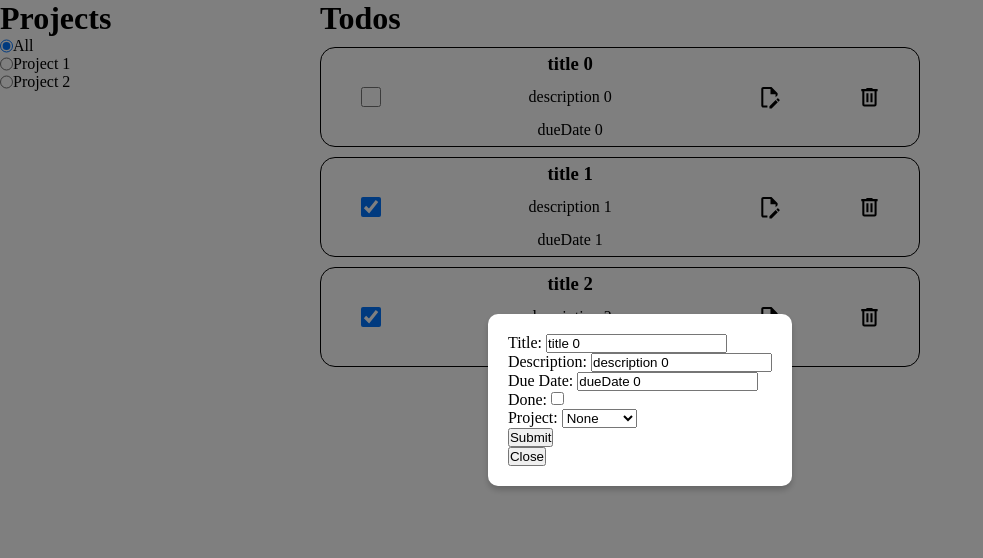
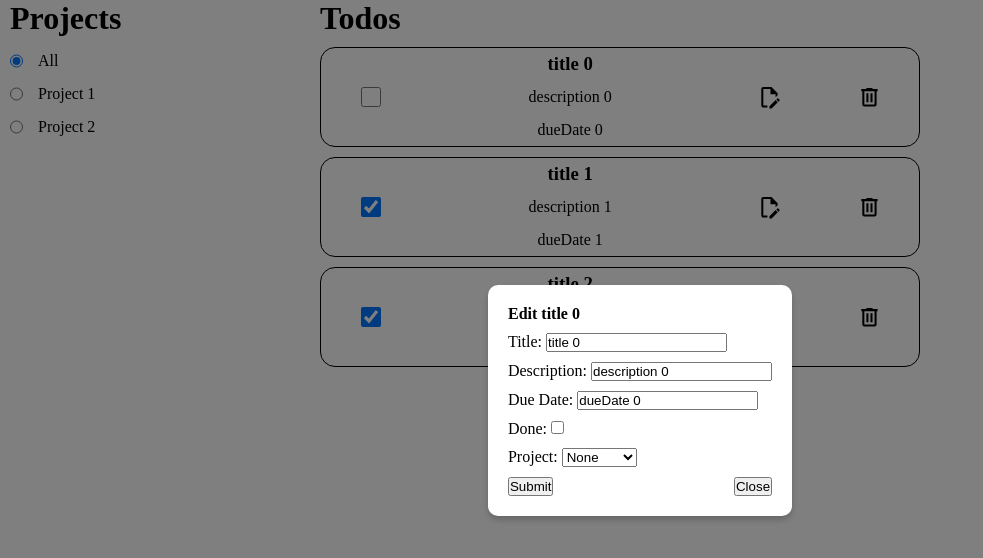
Before and after one commit to jacob-a-brown/odin-todo-list, a website built with webpack: page src/template.html in a window 1280 px wide. Both pictures are taken after a click on the icon 769 px from the left and 97 px from the top of the page. Shown: the top 558 px of the page, without its empty margins (0-983 px from the left). Built offline with nearby package versions, Linux system fonts and the light colour scheme.

Commit message:
set submit/close button display

```diff
--- a/src/dependencies/dom.js
+++ b/src/dependencies/dom.js
@@ -87,9 +87,12 @@ const populateToDos = (function () {
                 // information should be pre-populated
                 const editDialog = document.createElement("div");
                 editDialog.className = "edit-dialog";
-
                 const editForm = document.createElement("form");
                 editForm.id = `edit-form-${item.id}`;
+
+                const editHeader = document.createElement("h4");
+                editHeader.textContent = `Edit ${item.title}`;
+                editForm.appendChild(editHeader);
 
                 const titleEditLine = createEditFormLine("Title", "edit-title", item.title)
                 const descriptionEditLine = createEditFormLine("Description", "edit-description", item.description);
@@ -130,21 +133,15 @@ const populateToDos = (function () {
                 editForm.appendChild(editCheckedLabel);
                 editForm.appendChild(projectEditLabel);
 
+                const buttonDiv = document.createElement("div");
+                buttonDiv.className = "button-div";
+
                 // create submit button
                 const submitButton = document.createElement("button");
                 submitButton.textContent = "Submit";
                 submitButton.type = "submit";
                 submitButton.setAttribute("form", editForm.id);
-                editForm.appendChild(submitButton);
-
-                // Create close button
-                const closeBtn = document.createElement("button");
-                closeBtn.textContent = "Close";
-                closeBtn.type = "button";
-                closeBtn.addEventListener("click", function() {
-                    editDialog.remove();
-                });
-                editForm.appendChild(closeBtn);
+                buttonDiv.appendChild(submitButton);
 
                 editForm.addEventListener("submit", function(e){
                     e.preventDefault();
@@ -165,6 +162,17 @@ const populateToDos = (function () {
                     displayByFilter(filterParam, filterValue);
                 })
 
+                // Create close button
+                const closeBtn = document.createElement("button");
+                closeBtn.textContent = "Close";
+                closeBtn.type = "button";
+                buttonDiv.appendChild(closeBtn);
+
+                closeBtn.addEventListener("click", function() {
+                    editDialog.remove();
+                });
+
+                editForm.append(buttonDiv);
                 editDialog.appendChild(editForm);
                 todoContainer.appendChild(editDialog);
             });
--- a/src/style.css
+++ b/src/style.css
@@ -14,6 +14,10 @@
 
 .project-container {
     grid-column: 1 / 2;
+    display: flex;
+    flex-direction: column;
+    gap: 15px;
+    padding-left: 10px;
 }
 
 .todo-container {
@@ -93,6 +97,14 @@
     flex-direction: column;
     align-items: flex-start;
     justify-content: center;
+    gap: 10px;
+}
+
+.button-div {
+    width: 100%;
+    display: flex;
+    justify-content: space-between;
+    gap: 20px;
 }
 
 .todo-delete {
@@ -111,4 +123,5 @@
     display: flex;
     justify-content: flex-start;
     align-content: center;
+    gap: 15px;
 }
```
